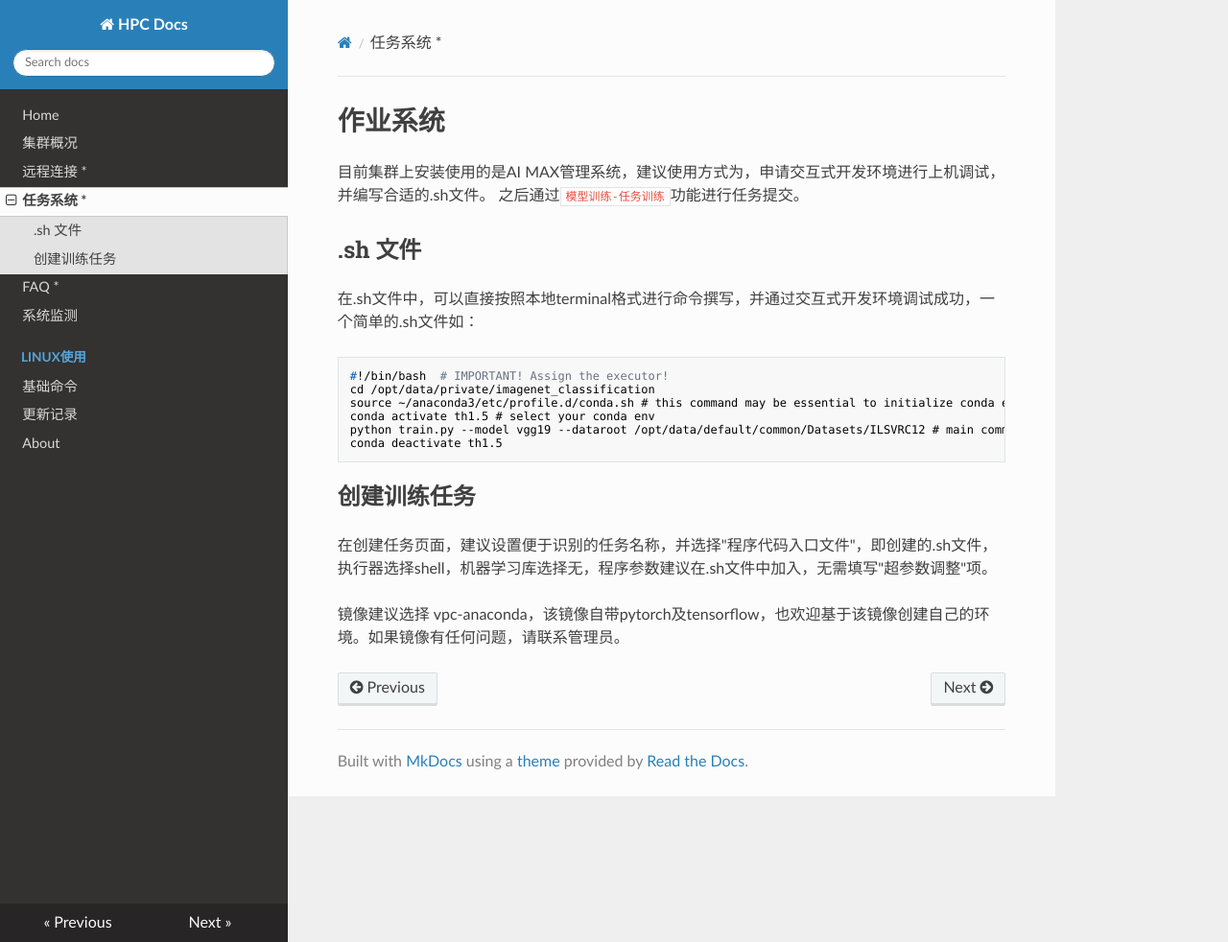
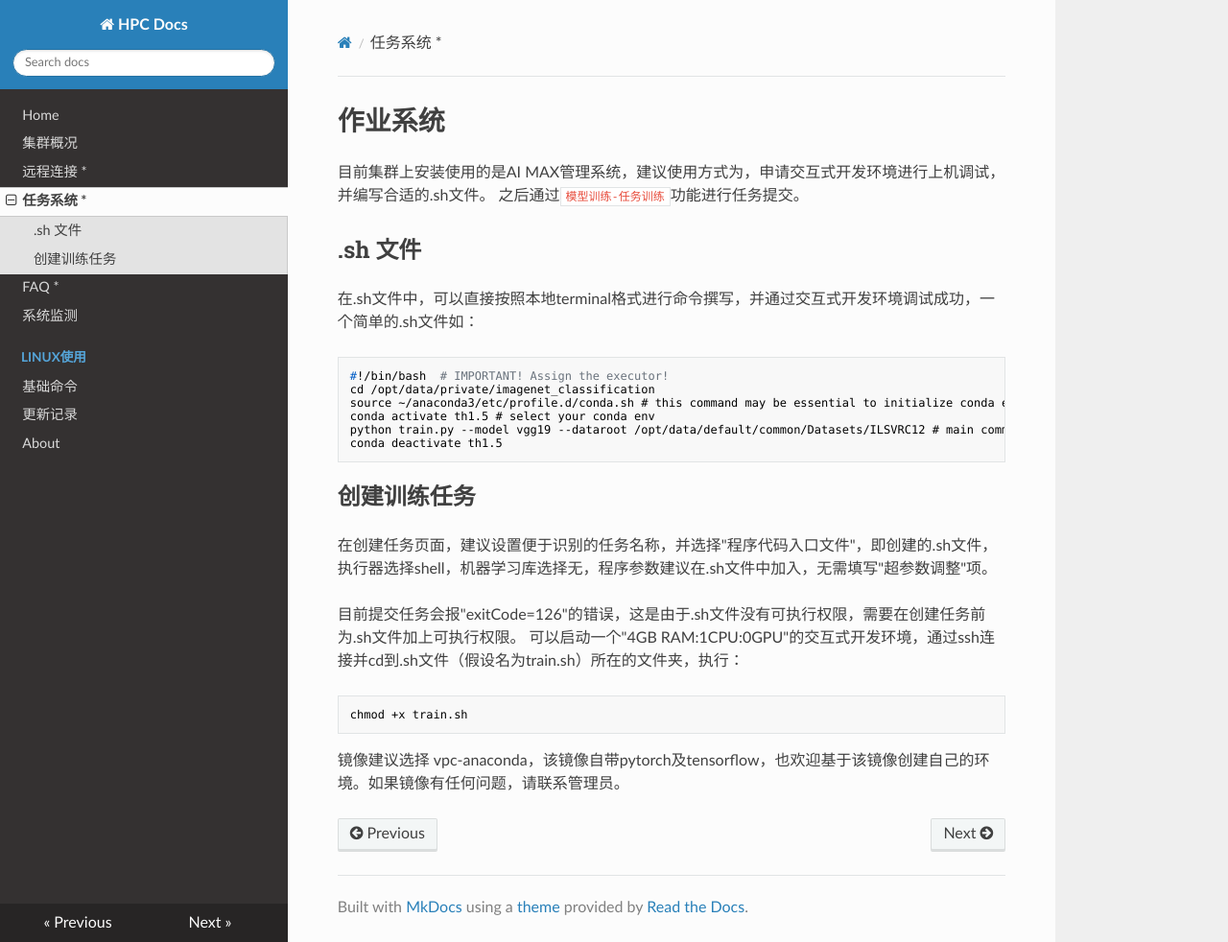
Before and after one commit to SSRheart/HPC_wiki_docs, an MkDocs documentation site: the page built from docs/jobs.md, in a window 1280 px wide and 982 px high. Shown: the whole window at 96% size. Built offline with MkDocs 1.6.1, drawn with Linux system fonts in a browser that asks for light colours; nearby versions of some CDN libraries; old or Windows-style settings are respelled for this version of MkDocs.

Commit message:
Update jobs.md

````diff
--- a/docs/jobs.md
+++ b/docs/jobs.md
@@ -18,4 +18,10 @@ conda deactivate th1.5
 ## 创建训练任务
 在创建任务页面，建议设置便于识别的任务名称，并选择"程序代码入口文件"，即创建的.sh文件，执行器选择shell，机器学习库选择无，程序参数建议在.sh文件中加入，无需填写"超参数调整"项。
 
+目前提交任务会报"exitCode=126"的错误，这是由于.sh文件没有可执行权限，需要在创建任务前为.sh文件加上可执行权限。
+可以启动一个"4GB RAM:1CPU:0GPU"的交互式开发环境，通过ssh连接并cd到.sh文件（假设名为train.sh）所在的文件夹，执行：
+```shell
+chmod +x train.sh
+```
+
 镜像建议选择 vpc-anaconda，该镜像自带pytorch及tensorflow，也欢迎基于该镜像创建自己的环境。如果镜像有任何问题，请联系管理员。
````
